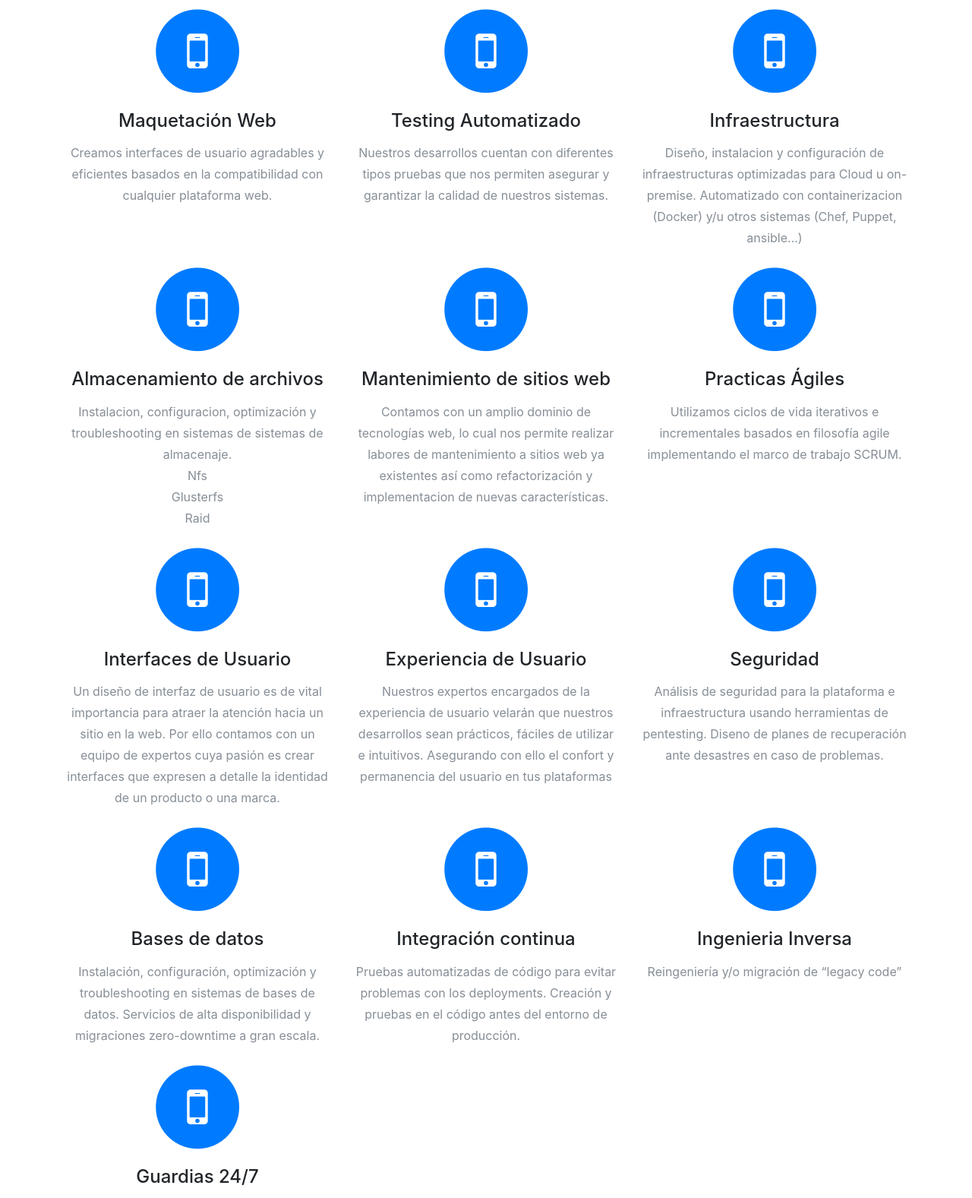
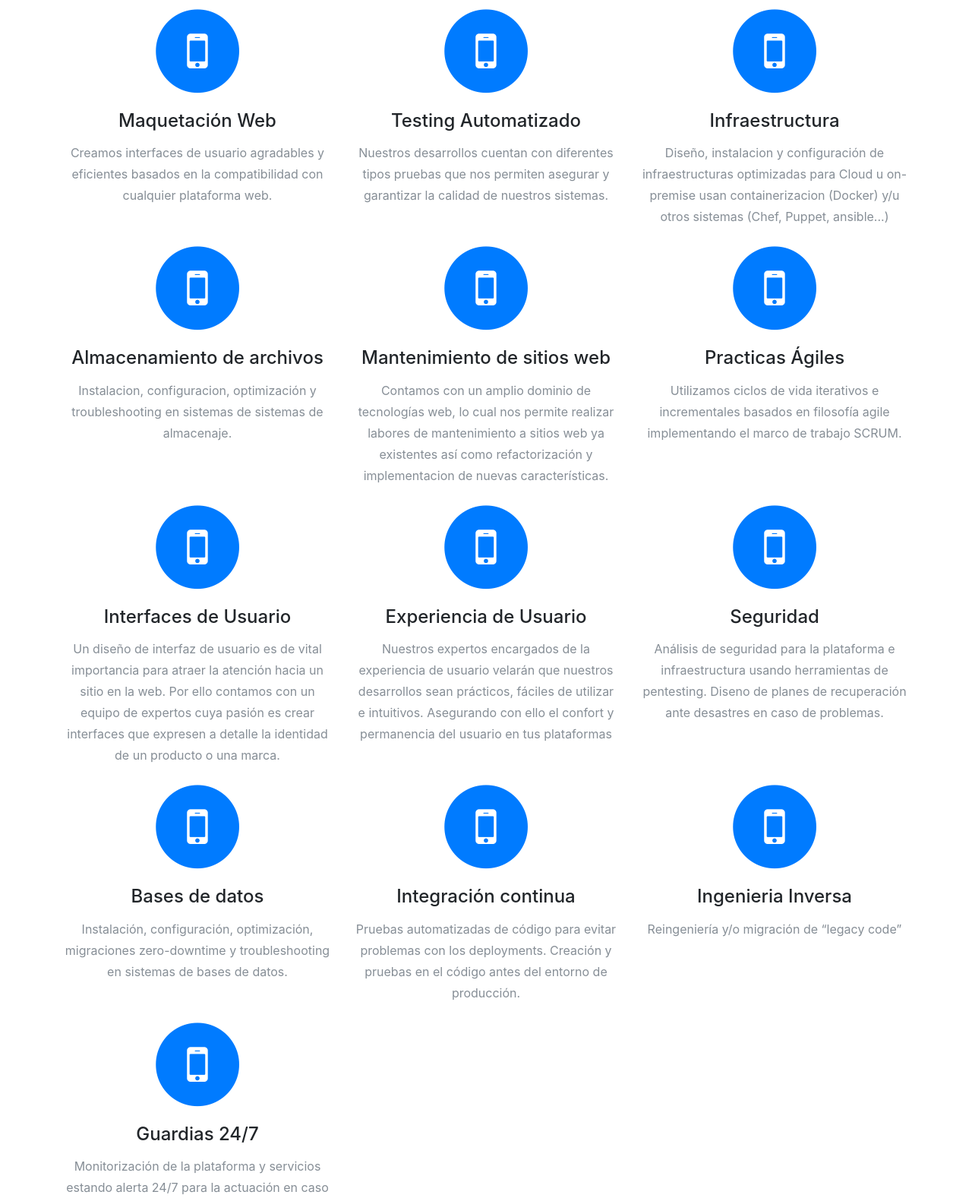
Before and after one commit to igayoso/workylab.com, a website with bundled scripts: page index.html in a window 1280 px wide. Shown: the part 1339-2916 px from the top of the page at 76% size. Built offline with nearby package versions, Linux system fonts and the light colour scheme; a web font is replaced by a local one.

Commit message:
More reduce

```diff
--- a/index.html
+++ b/index.html
@@ -141,8 +141,8 @@
             </span>
             <h4 class="service-heading">Infraestructura</h4>
             <p class="text-muted">
-              Diseño, instalacion y configuración de infraestructuras optimizadas para Cloud u on-premise.
-              Automatizado con containerizacion (Docker) y/u otros sistemas (Chef, Puppet, ansible...)
+              Diseño, instalacion y configuración de infraestructuras optimizadas para Cloud u
+              on-premise usan containerizacion (Docker) y/u otros sistemas (Chef, Puppet, ansible...)
             </p>
           </div>
           <div class="col-md-4">
@@ -153,9 +153,6 @@
             <h4 class="service-heading">Almacenamiento de archivos</h4>
             <p class="text-muted">
               Instalacion, configuracion, optimización y troubleshooting en sistemas de sistemas de almacenaje.<br>
-              Nfs<br>
-              Glusterfs<br>
-              Raid
             </p>
           </div>
           <div class="col-md-4">
@@ -223,8 +220,7 @@
             </span>
             <h4 class="service-heading">Bases de datos</h4>
             <p class="text-muted">
-              Instalación, configuración, optimización y troubleshooting en sistemas de bases de datos.
-              Servicios de alta disponibilidad y migraciones zero-downtime a gran escala.
+              Instalación, configuración, optimización, migraciones zero-downtime y troubleshooting en sistemas de bases de datos.
             </p>
           </div>
           <div class="col-md-4">
```
